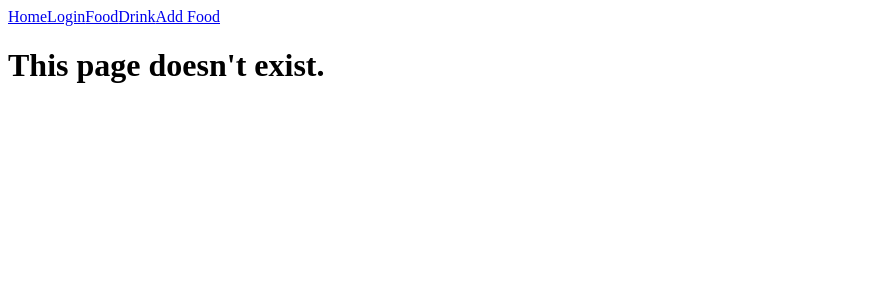
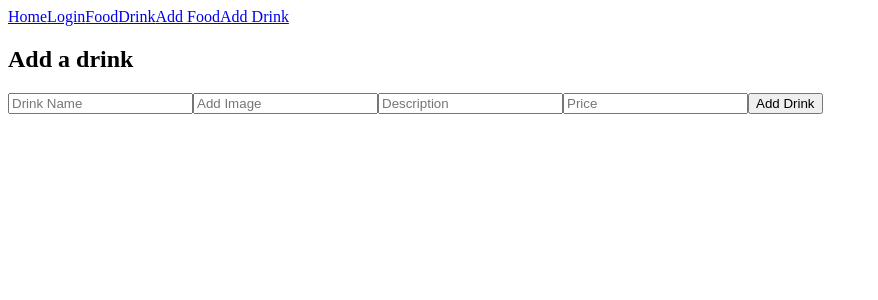
Before and after one commit to kharbour22/Faux_Japan, a React (Create React App) app in the folder client/: page /add_drink in a window 1280 px wide. Shown: the top 300 px of the page, without its empty margins (0-878 px from the left). Built offline with nearby package versions, Linux system fonts and the light colour scheme; no server answers.

Commit message:
added NewDrinkForm

```diff
--- a/client/src/components/NavBar.js
+++ b/client/src/components/NavBar.js
@@ -10,6 +10,7 @@ function NavBar(){
             <NavLink to = "/foods">Food</NavLink>
             <NavLink to = "/drinks">Drink</NavLink>
             <NavLink to = "/add_food">Add Food</NavLink>
+            <NavLink to = "/add_drink">Add Drink</NavLink>
 
 
         </nav>
--- /dev/null
+++ b/client/src/components/NewDrinkForm.js
@@ -0,0 +1,38 @@
+import { useState } from "react";
+import { useOutletContext, useNavigate } from "react-router-dom";
+
+function NewDrinkForm() {
+    const [formData, setFormData] = useState({
+        name: "",
+        image: "",
+        description: "",
+        price:""
+    });
+
+    const { addDrink } = useOutletContext();
+    const navigate = useNavigate();
+
+    function updateFormData(event) {
+        setFormData({ ...formData, [event.target.name]: event.target.value });
+    }
+
+    function handleSubmit(event) {
+        event.preventDefault();
+        addDrink(formData);
+        navigate('/drinks');
+    }
+
+    return (
+        <form onSubmit={handleSubmit}>
+            <h2>Add a drink</h2>
+            <input onChange={updateFormData} type="text" name="name" placeholder="Drink Name" value={formData.name} />
+            <input onChange={updateFormData} type="text" name="image" placeholder="Add Image" value={formData.image} />
+            <input onChange={updateFormData} type="text" name="description" placeholder="Description" value={formData.description} />
+            <input onChange={updateFormData} type="number" name="price" placeholder="Price" value={formData.price} />
+
+            <input type="submit" value="Add Drink" />
+        </form>
+    );
+}
+
+export default NewDrinkForm;
--- a/client/src/index.js
+++ b/client/src/index.js
@@ -11,6 +11,7 @@ import LoginForm from "./components/LoginForm";
 import FoodProfile from "./components/FoodProfile";
 import DrinkProfile from "./components/DrinkProfile";
 import NewFoodForm from "./components/NewFoodForm";
+import NewDrinkForm from "./components/NewDrinkForm";
 
 
 const router = createBrowserRouter([
@@ -38,6 +39,10 @@ const router = createBrowserRouter([
             {
                 path:"/add_food",
                 element: <NewFoodForm/>
+            },
+            {
+                path: "/add_drink",
+                element: <NewDrinkForm/>
             }
         ]
 
```
